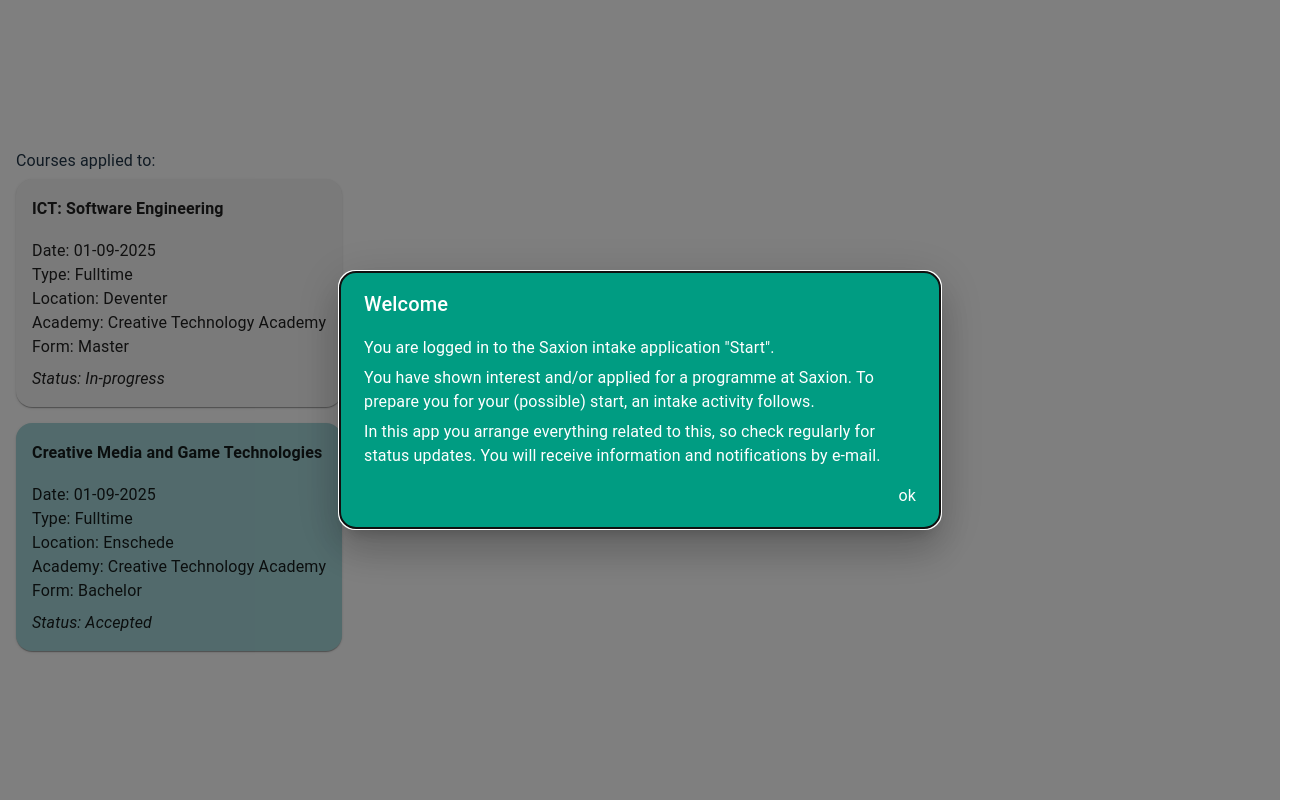
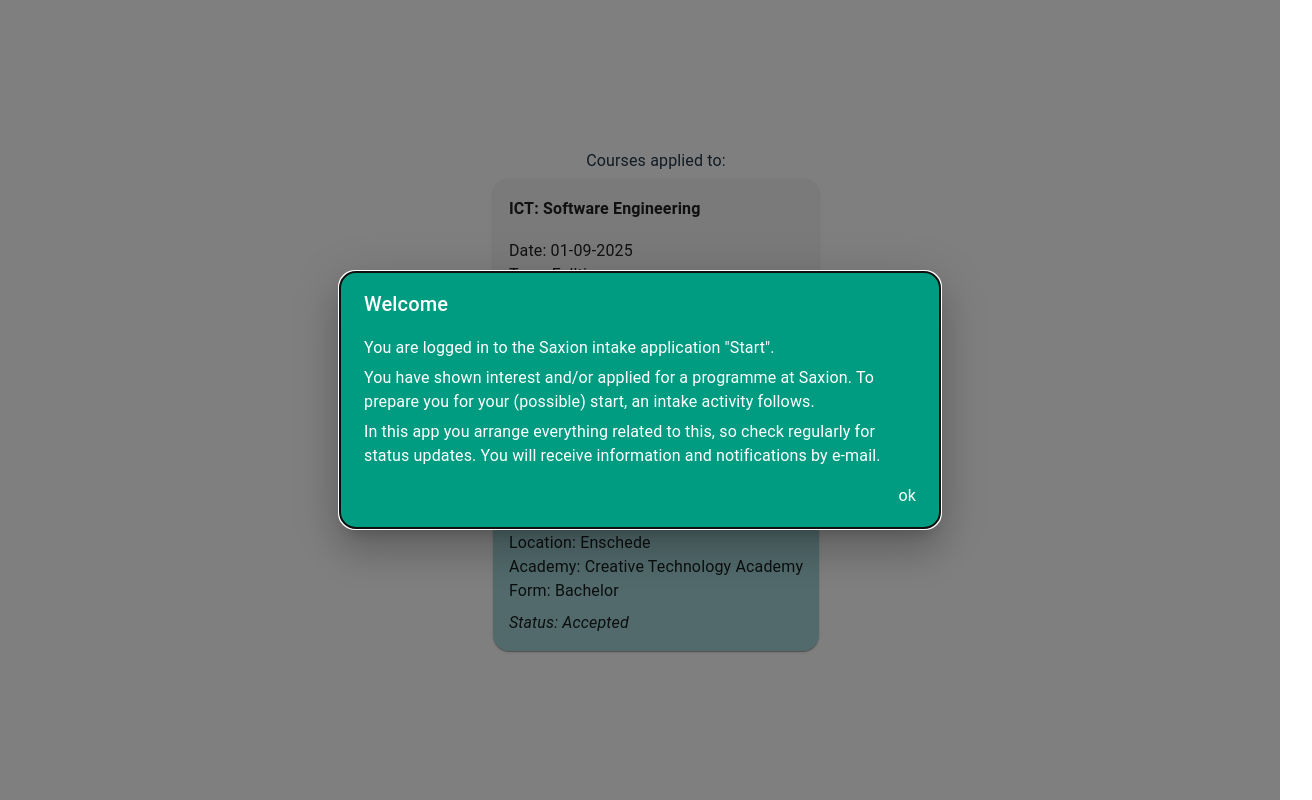
Before and after one commit to MaryOstovar/start-app, a React (Vite) app: page /courses in a window 1280 px wide. Shown: the whole page, 1312 px wide, since content can reach past the window. Built offline with nearby package versions, Linux system fonts and the light colour scheme.

Commit message:
fix: merged css

```diff
--- a/src/App.tsx
+++ b/src/App.tsx
@@ -9,14 +9,13 @@
 function App() {
 
   return (
-      <BrowserRouter>
+    <BrowserRouter>
         <Routes>
             <Route  path="/" element={<Home />} />
             <Route  path="/courses" element={<Courses />} />
             <Route  path="/steps" element={<Steps/>} />
         </Routes>
-      </BrowserRouter>
-
+    </BrowserRouter>
   )
 }
 
--- a/src/courses.tsx
+++ b/src/courses.tsx
@@ -63,13 +63,14 @@
     };
 
     return (
-        <Box p={2}>
+        <Box p={2} display="flex" flexDirection="column" justifyContent="center" alignItems="center" width="100vw">
             <Dialog open={open} onClose={handleClose}
             sx={{
                 "& .MuiDialog-paper": {
                     borderRadius: 4,
                     backgroundColor: "#009C82",
-                    color: "#ffffff"
+                    color: "#ffffff",
+                    width: "80%"
                 },
             }}>
                 <DialogTitle>Welcome</DialogTitle>
@@ -86,7 +87,7 @@
             </Dialog>
 
             <Typography gutterBottom>Courses applied to:</Typography>
-            <Grid container spacing={2} direction="column">
+            <Grid justifyContent={"center"} container spacing={2} direction="column">
                 {courses.map((course, idx) => (
                     <Grid key={idx}>
                         <Card sx={{borderRadius: 4, backgroundColor: course.backgroundColor,}}>
```
